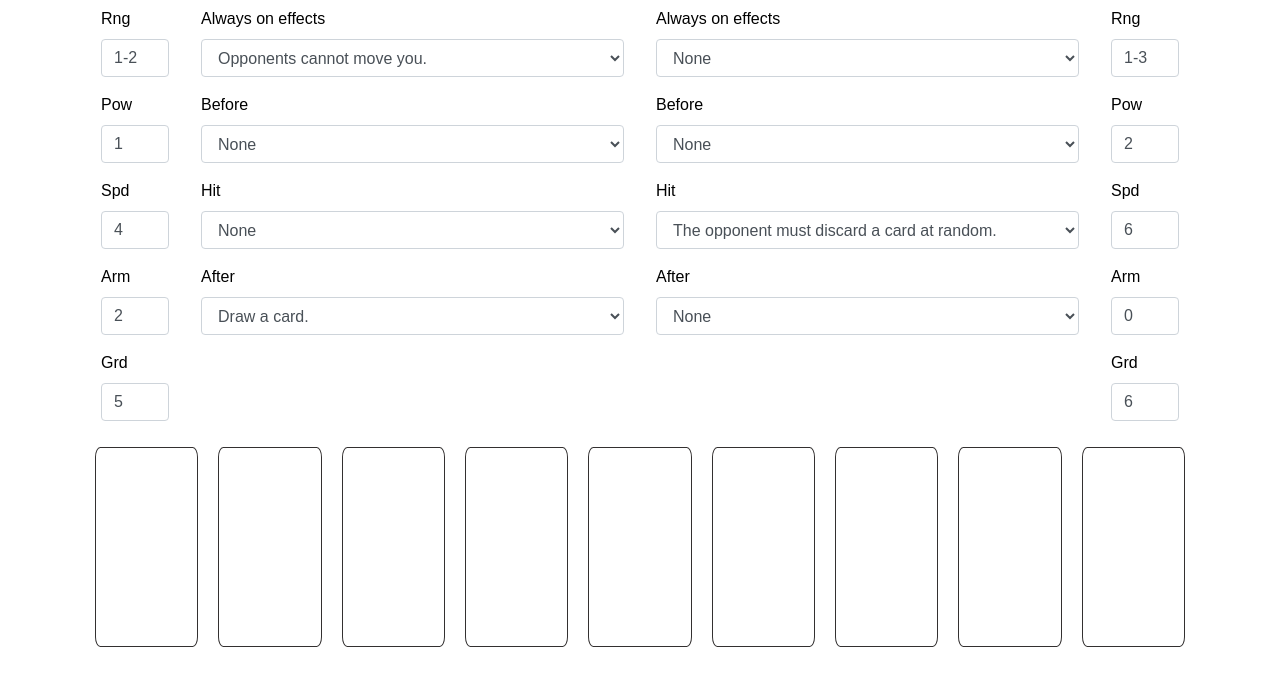
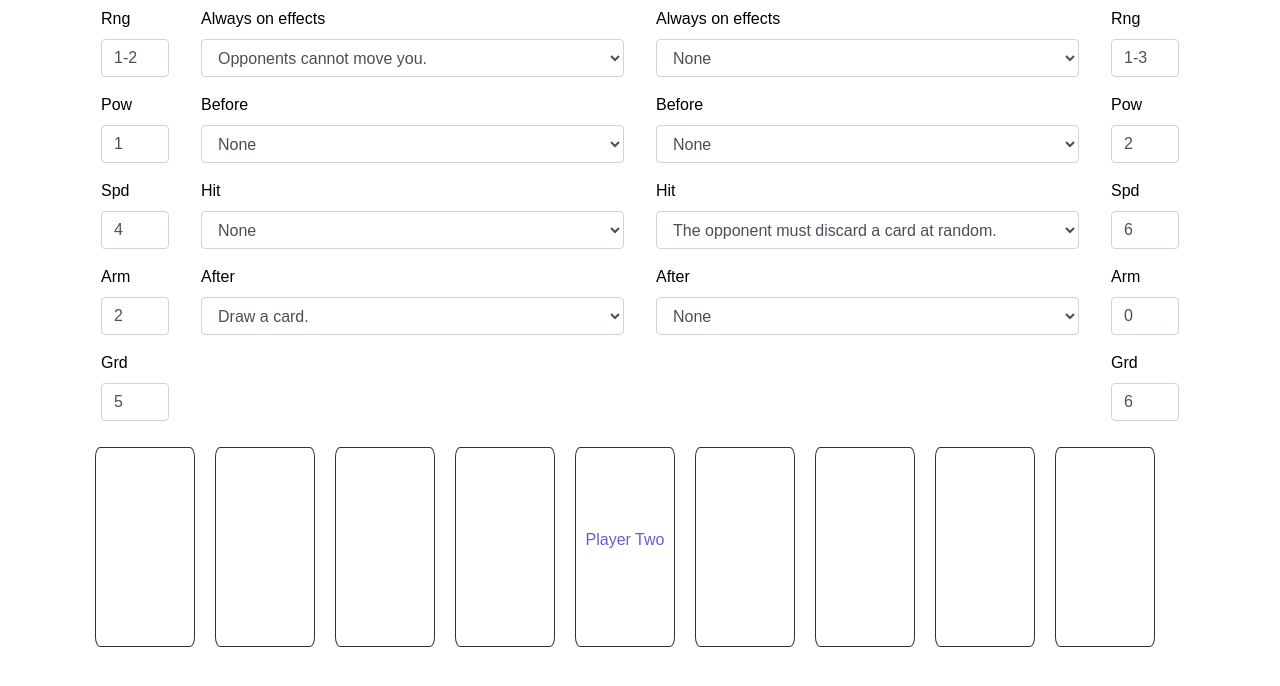
Before and after one commit to Cuddl3s/exceed-app, a website built with webpack: page src/index.html in a window 1280 px wide. Shown: the part 68-754 px from the top of the page. Built offline with nearby package versions, Linux system fonts and the light colour scheme.

Commit message:
Created showPlayerPositions function for the UI part of gamefield

```diff
--- a/src/scripts/index.ts
+++ b/src/scripts/index.ts
@@ -80,7 +80,13 @@ const placePlayer = (player: string, gameField, number: number) => {
   } else {
     gameField[number - 1] = player;
   }
+};
 
+const showPlayerPositions = (gameField) => {
+  const $cardFields = $("#game-field").children();
+  gameField.forEach((field, index) => { if(field !== "") {
+    $cardFields[index].innerHTML = `<p>${field}</p>`;
+  }});
   console.log(gameField);
 };
 
@@ -105,8 +111,10 @@ $(() => {
 
   const gameField: GameField = ["","Player Two","","","","","","",""];
 
+
   placePlayer("Player One", gameField, 2);
   placePlayer("Player Two", gameField, 5);
+  showPlayerPositions(gameField);
   addCard(playerOne.card, 1);
   addCard(playerTwo.card, 2);
 });
--- a/src/styles/game-field.scss
+++ b/src/styles/game-field.scss
@@ -7,5 +7,8 @@
     border-radius: 5%;
     height: 200px;
     margin: 10px;
+    text-align: center;
+    padding: 80px 0;
+    max-width: 100px;
   }
 }
```
